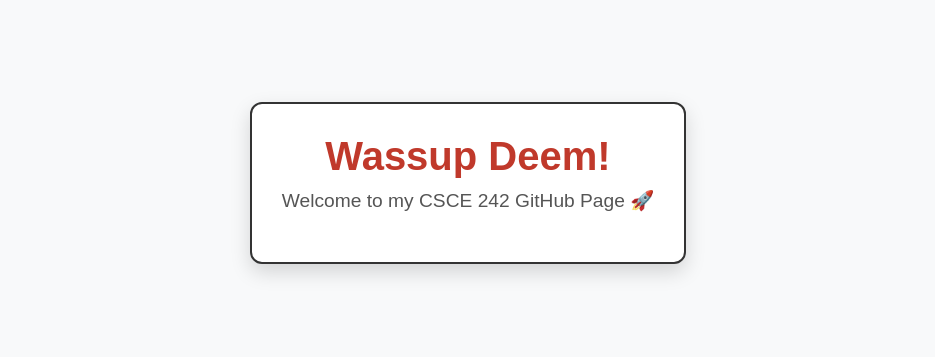
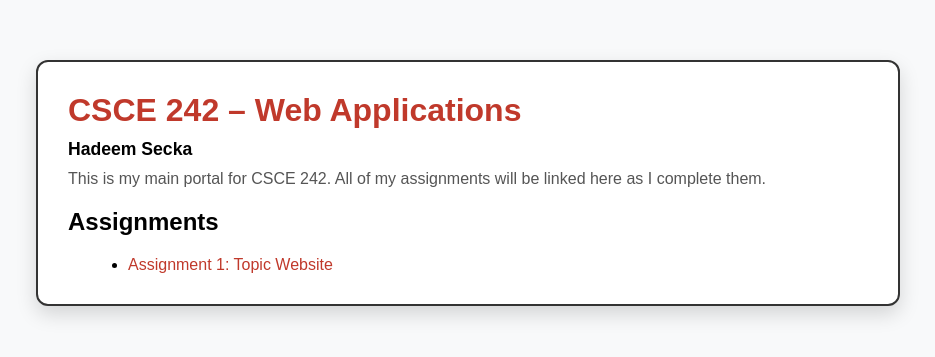
Before and after one commit to HadeemS/Hadeem-Secka.github.io, a plain HTML site: page index.html in a window 1280 px wide. Shown: the part 217-574 px from the top of the page, without its empty margins (172-1107 px from the left). Drawn offline with Linux system fonts and the light colour scheme.

Commit message:
update index

```diff
--- a/index.html
+++ b/index.html
@@ -3,7 +3,7 @@
 <head>
   <meta charset="UTF-8" />
   <meta name="viewport" content="width=device-width, initial-scale=1" />
-  <title>Hello Me!</title>
+  <title>CSCE 242 – Main Page | Hadeem Secka</title>
   <style>
     body {
       font-family: Arial, sans-serif;
@@ -11,33 +11,40 @@
       display: flex;
       justify-content: center;
       align-items: center;
-      height: 100vh;
+      min-height: 100vh;
       margin: 0;
     }
     .box {
-      text-align: center;
+      width: 90%;
+      max-width: 800px;
       padding: 30px;
       border: 2px solid #333;
       border-radius: 12px;
       background: #fff;
-      box-shadow: 0 8px 20px rgba(0, 0, 0, 0.15);
+      box-shadow: 0 8px 20px rgba(0,0,0,0.15);
     }
-    h1 {
-      margin: 0;
-      font-size: 2.5rem;
-      color: #c0392b;
-    }
-    p {
-      margin-top: 10px;
-      font-size: 1.2rem;
-      color: #555;
-    }
+    h1 { margin: 0 0 10px; font-size: 2rem; color: #c0392b; }
+    h2 { margin-top: 20px; }
+    p  { margin-top: 10px; font-size: 1rem; color: #555; }
+    ul { margin: 10px 0 0 20px; }
+    a  { color: #c0392b; text-decoration: none; }
+    a:hover { text-decoration: underline; }
+    .name { font-weight: bold; font-size: 1.1rem; }
   </style>
 </head>
 <body>
   <div class="box">
-    <h1>Wassup Deem!</h1>
-    <p>Welcome to my CSCE 242 GitHub Page 🚀</p>
+    <h1>CSCE 242 – Web Applications</h1>
+    <div class="name">Hadeem Secka</div>
+
+    <p>
+      This is my main portal for CSCE 242. All of my assignments will be linked here as I complete them.
+    </p>
+
+    <h2>Assignments</h2>
+    <ul>
+      <li><a href="assignments/assignment1/index.html">Assignment 1: Topic Website</a></li>
+    </ul>
   </div>
 </body>
 </html>
```
Also changed, not shown: 2 other files.
